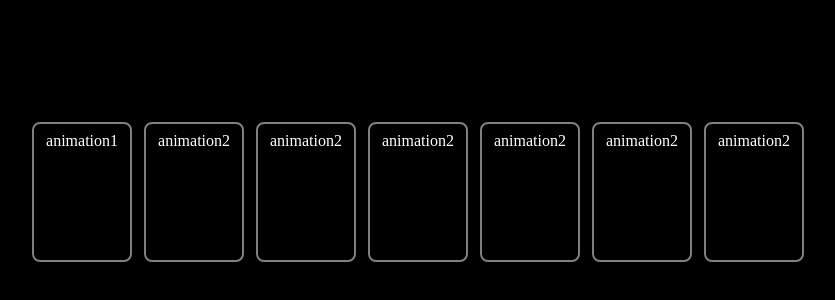
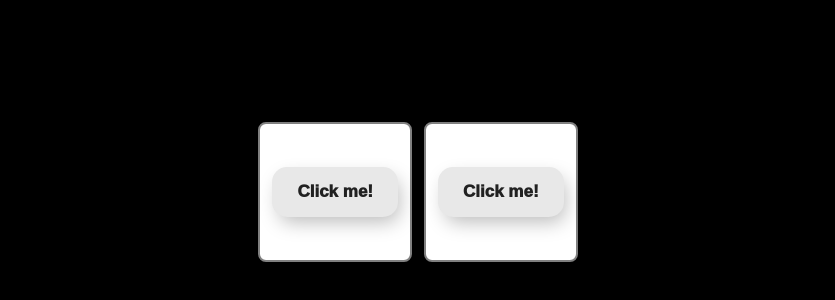
Before and after one commit to Bkyaro/css-js-animations-150-projects, a Vue app: page /#/ in a window 1280 px wide. Shown: the part 208-508 px from the top of the page, without its empty margins (222-1057 px from the left). Built offline with nearby package versions, Linux system fonts and the light colour scheme.

Commit message:
feat: testing components

```diff
--- a/src/App.vue
+++ b/src/App.vue
@@ -1,8 +1,5 @@
 <template>
   <div id="app">
-    <nav>
-      <router-link to="/">Home</router-link>
-    </nav>
     <router-view />
   </div>
 </template>
--- /dev/null
+++ b/src/components/ButtonTest.vue
@@ -0,0 +1,48 @@
+<template>
+  <button>Click me!</button>
+</template>
+
+<script>
+export default {};
+</script>
+
+<style scoped>
+button {
+  padding: 15px 25px;
+  border: unset;
+  border-radius: 15px;
+  color: #212121;
+  z-index: 1;
+  background: #e8e8e8;
+  position: relative;
+  font-weight: 1000;
+  font-size: 17px;
+  -webkit-box-shadow: 4px 8px 19px -3px rgba(0, 0, 0, 0.27);
+  box-shadow: 4px 8px 19px -3px rgba(0, 0, 0, 0.27);
+  transition: all 250ms;
+  overflow: hidden;
+}
+
+button::before {
+  content: "";
+  position: absolute;
+  top: 0;
+  left: 0;
+  height: 100%;
+  width: 0;
+  border-radius: 15px;
+  background-color: #212121;
+  z-index: -1;
+  -webkit-box-shadow: 4px 8px 19px -3px rgba(0, 0, 0, 0.27);
+  box-shadow: 4px 8px 19px -3px rgba(0, 0, 0, 0.27);
+  transition: all 250ms;
+}
+
+button:hover {
+  color: #e8e8e8;
+}
+
+button:hover::before {
+  width: 100%;
+}
+</style>
--- /dev/null
+++ b/src/components/index.js
@@ -0,0 +1,3 @@
+import Test1 from "./ButtonTest.vue";
+import Test2 from "./ButtonTest.vue";
+export default { Test1, Test2 };
--- a/src/router/index.js
+++ b/src/router/index.js
@@ -1,8 +1,21 @@
 import Vue from "vue";
 import VueRouter from "vue-router";
 import Home from "../views/Home.vue";
+import Lists from "../components";
 
 Vue.use(VueRouter);
+
+console.log("Lists", Lists);
+
+const componentObject = Object.entries(Lists).map(([key, value]) => {
+	return {
+		path: `/${key}`,
+		name: key,
+		component: value,
+	};
+});
+
+console.log("componentObject", componentObject);
 
 const routes = [
 	{
@@ -10,6 +23,7 @@ const routes = [
 		name: "Home",
 		component: Home,
 	},
+	...componentObject,
 ];
 
 const router = new VueRouter({
--- a/src/views/Home.vue
+++ b/src/views/Home.vue
@@ -7,8 +7,13 @@
     >
     <transition name="fade">
       <div v-if="showItems" class="container">
-        <div v-for="(item, index) in mockData" :key="index" class="item">
-          {{ item.name }}
+        <div
+          v-for="(item, index) in mockData"
+          :key="index"
+          class="item"
+          @click="goTo(item.name)"
+        >
+          <component :is="item.name"></component>
         </div>
       </div>
     </transition>
@@ -16,6 +21,8 @@
 </template>
 
 <script>
+import Lists from "../components";
+
 export default {
   data() {
     return {
@@ -24,18 +31,24 @@ export default {
       diving: false,
       divingHide: false,
       showItems: false,
-      mockData: [
-        { name: "animation1" },
-        { name: "animation2" },
-        { name: "animation2" },
-        { name: "animation2" },
-        { name: "animation2" },
-        { name: "animation2" },
-        { name: "animation2" },
-      ],
+      mockData: Object.entries(Lists).map(([key, value]) => {
+        return {
+          name: key,
+        };
+      }),
     };
   },
+  components: {
+    // TODO..
+    ...Lists,
+  },
+  methods: {
+    goTo(projectName) {
+      this.$router.push(projectName);
+    },
+  },
   mounted() {
+    console.log("mockData", this.mockData);
     setTimeout(() => {
       this.darkMode = true;
     }, 500);
@@ -118,6 +131,10 @@ export default {
   padding: 8px 12px;
   height: 120px;
   color: #fff;
+  background: #fff;
   cursor: pointer;
+  display: flex;
+  justify-content: center;
+  align-items: center;
 }
 </style>
```
Also changed, not shown: src/components/ButtonTest2.vue (added, +92 -0 lines).
